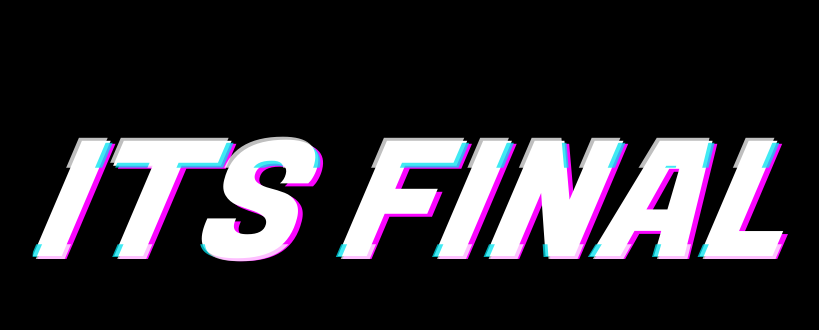
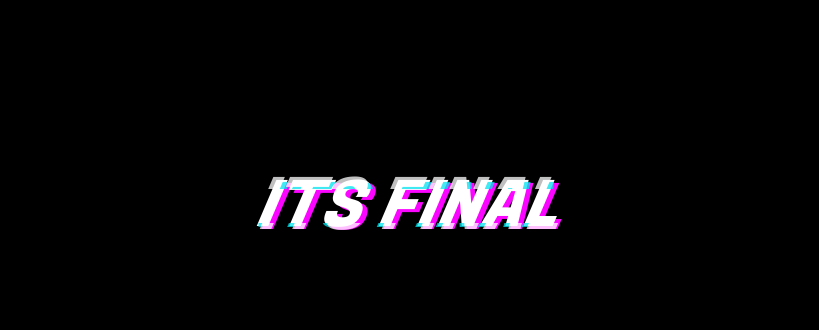
Before and after one commit to Astral-Lab/-REDACTED-, a plain HTML site: page index.html in a window 1280 px wide. Shown: the part 194-524 px from the top of the page, without its empty margins (234-1053 px from the left). Drawn offline with Linux system fonts and the light colour scheme.

Commit message:
Update index.css

```diff
--- a/index.css
+++ b/index.css
@@ -16,7 +16,7 @@
 
   .glitch {
     color: white;
-    font-size: 10rem;
+    font-size: 8vmin;
     text-shadow: 5px 5px cyan;
     font-style: italic;
     animation: glitch 725ms infinite;
```
